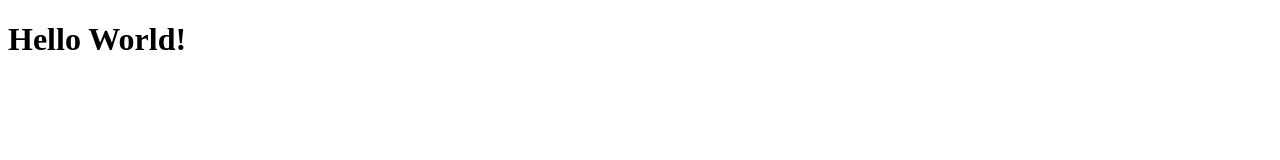
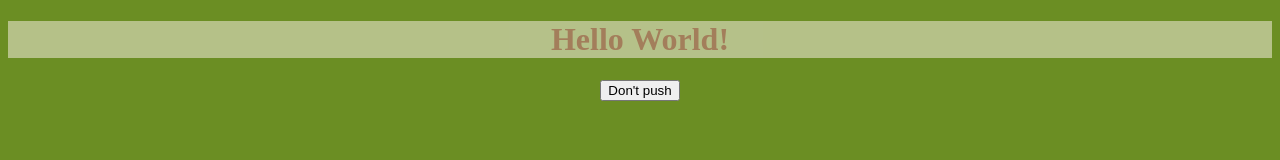
Before and after one commit to harrissultan/personal-website, a plain HTML site: page index.html in a window 1280 px wide. Drawn offline with Linux system fonts and the light colour scheme.

Commit message:
index.html added

```diff
--- a/index.html
+++ b/index.html
@@ -2,8 +2,13 @@
 <html lang="en">
   <head>
     <title>Personal Website</title>
+    <link rel="stylesheet" href="./style.css">
   </head>
-  <body>
+  <body id="change">
+    <script src="./script.js"></script>
     <h1>Hello World!</h1>
+    <p>
+        <button id="1stbutton" onclick="myFunction()">Don't push</button>
+    </p>
   </body>
 </html>
```
